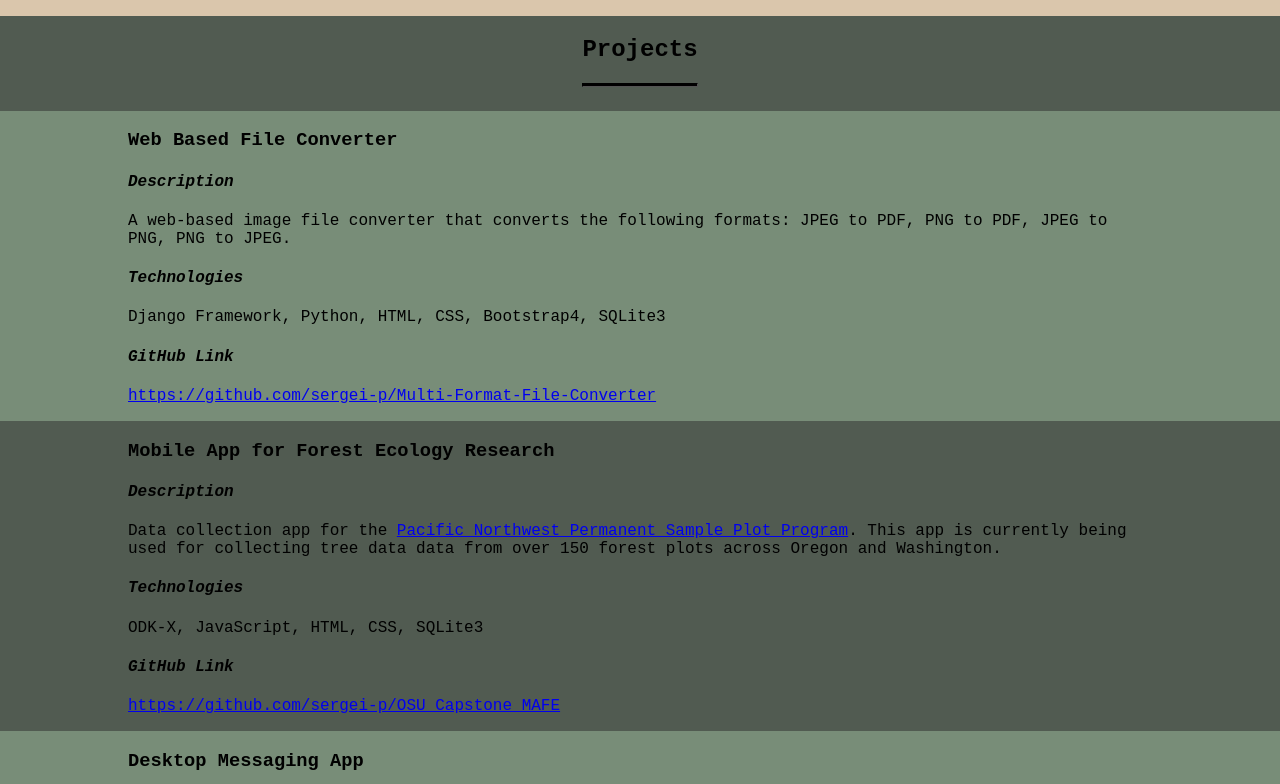
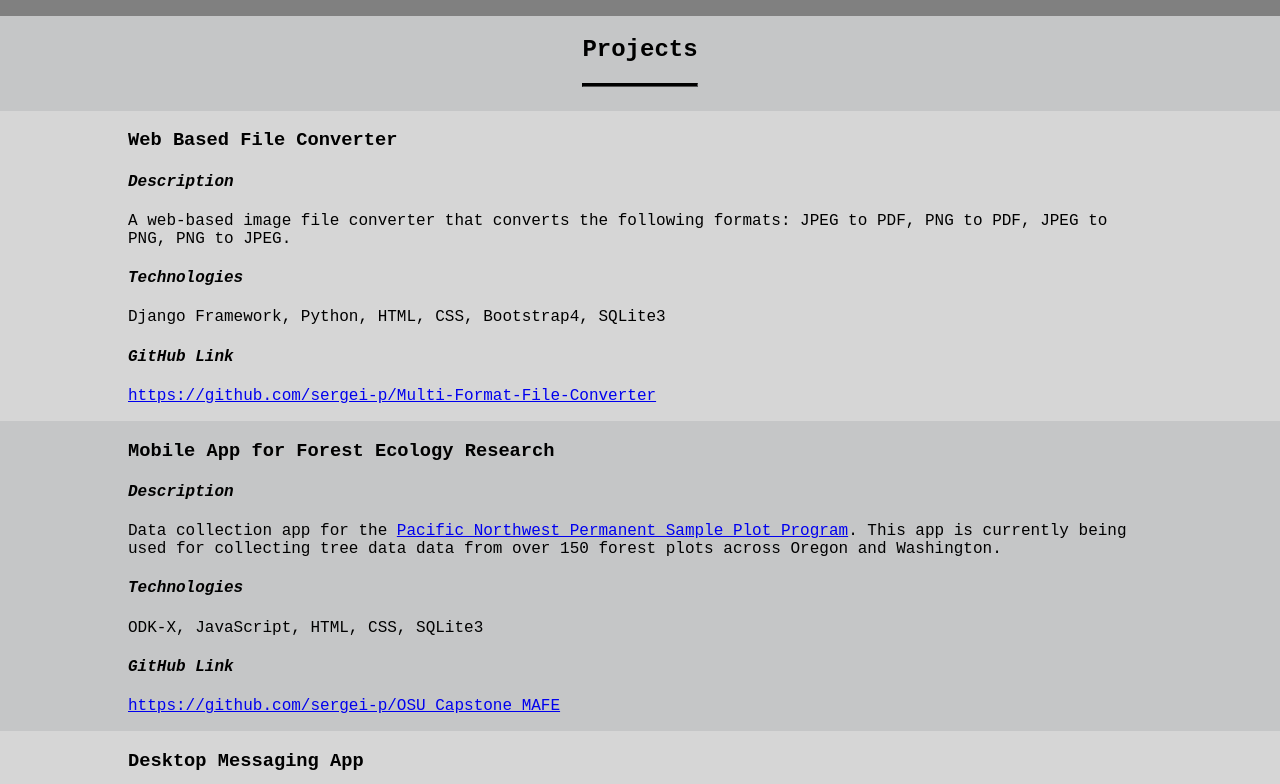
Before and after one commit to sergei-p/personal-website, a React (Create React App) app: page / in a window 1280 px wide. Shown: the part 1476-2260 px from the top of the page. Built offline with nearby package versions, Linux system fonts and the light colour scheme.

Commit message:
Adjusted the color scheme. Also add 'react-bootstrap' library to project. Currently not in use, but may use later.

```diff
--- a/package.json
+++ b/package.json
@@ -6,10 +6,12 @@
     "@testing-library/jest-dom": "^5.11.4",
     "@testing-library/react": "^11.1.0",
     "@testing-library/user-event": "^12.1.10",
+    "bootstrap": "^5.1.0",
     "emailjs-com": "^3.2.0",
     "hamburger-react": "^2.4.1",
     "node-sass": "4.14.1",
     "react": "^17.0.2",
+    "react-bootstrap": "^2.0.0-beta.6",
     "react-dom": "^17.0.2",
     "react-scripts": "4.0.3",
     "react-social-icons": "^5.5.1",
--- a/src/scss/style.scss
+++ b/src/scss/style.scss
@@ -1,8 +1,17 @@
-$color1: #EFA747;
-$color2: #515B51;
-$color3: #8C7547;
-$color4: #DAC6AC;
-$color5: #10000C;
+//@import "~bootstrap/scss/bootstrap";
+// original color scheme
+// $color1: #EFA747;
+// $color2: #515B51;
+// $color3: #8C7547;
+// $color4: #DAC6AC;
+// $color5: #10000C;
+
+$color1: grey; // #808080
+$color2: white;
+$color3: #C5C6C7;
+$color4: grey;
+$color5: black;
+
 
 body {
 
@@ -10,6 +19,7 @@ body {
   background-color: $color1;
   margin: 0;
   padding: 0;
+  //color: white;
 }
 
 
@@ -98,7 +108,8 @@ body {
     z-index: 9999;
 
     align-items: center;
-    background-color: #515B51;
+    // background-color: #515B51;
+    background-color: $color2;
     justify-content: space-between;
 
 
@@ -234,7 +245,8 @@ header {
   display: flex;
   flex-direction: column;
   align-items: center;
-  background-color: $color2;
+  // background-color: $color2;
+  background-color: $color3;
   // border: 1px solid #000000;
 
   .projectsTitle {
@@ -256,7 +268,8 @@ header {
       flex-direction: column;
     }
     .itemA {
-      background-color: #788d78;
+      //background-color: #788d78;
+      background-color: #d6d6d6; // #cecece
     }
     .projectItem {
       margin-left: 10%;
```
Also changed, not shown: src/components/Contact.js (+35 -1 lines), 1 other file (tests, documents, lock files or other folders).
